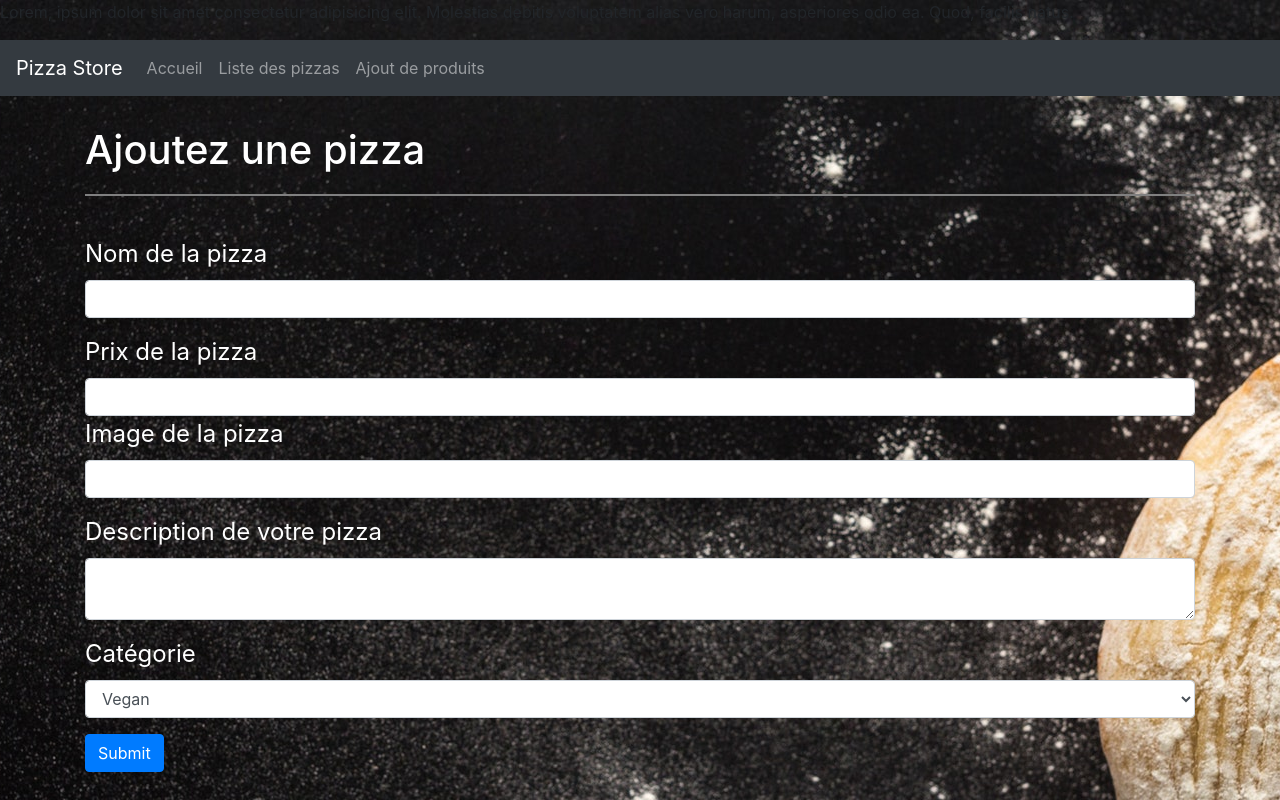
After one commit to HauwDominique/php2, a PHP site: page /pizza_add.php in a window 1280 px wide. The commit adds this page. Run offline with PHP 8.4, Linux system fonts and the light colour scheme.

Commit message:
create pizza_add.php file

```diff
--- a/13-pizzastore/assets/css/style.css
+++ b/13-pizzastore/assets/css/style.css
@@ -59,3 +59,17 @@
 .card-price-cents{
     font-size: 12px;
 }
+
+.descript-pizza{
+    padding : 10px;
+}
+
+.label_title{
+    color : white;
+    font-size:1.5rem;
+}
+
+.invalid-feedback{
+    font-size: 1.2rem;
+    color:#dc3545;
+}
--- a/13-pizzastore/config/config.php
+++ b/13-pizzastore/config/config.php
@@ -10,4 +10,10 @@ $siteName = 'Pizza Store';
 // page courante et titre de la balise title
 // $currentPageTitle = null;
 // si REQUEST_URI vaut /home/toto/fichier.php, $page renverra fichier
-$currentPageUrl = basename($_SERVER['REQUEST_URI'], '.php');
+$currentPageUrl = basename($_SERVER['SCRIPT_FILENAME'], '.php');
+
+$lorem ='Lorem20'
+
+?>
+
+<p>Lorem, ipsum dolor sit amet consectetur adipisicing elit. Molestias debitis voluptatem alias vero harum, asperiores odio ea. Quod, facilis natus.</p>
--- a/13-pizzastore/partials/header.php
+++ b/13-pizzastore/partials/header.php
@@ -53,6 +53,11 @@
           <!--"<"?= correspond à "<"?php echo"-->
             <a class="nav-link" href="pizza_list.php">Liste des pizzas</a>
           </li>
+          <li class="nav-item <?= ($currentPageUrl === 'pizza_produit') ? 'active' : ''; ?>">
+          <!--"<"?= correspond à "<"?php echo"-->
+            <a class="nav-link" href="pizza_add.php">Ajout de produits</a>
+          </li>
+
         </ul>
        </div>
     </nav>
--- /dev/null
+++ b/13-pizzastore/pizza_add.php
@@ -0,0 +1,110 @@
+<?php
+// Le fichier header.php est inclus dans la page
+require_once(__DIR__.'/partials/header.php');?>
+
+<?php
+		// On déclare les variables pour éviter les erreurs
+		$pizza_name = null;
+        $pizza_price = null;
+        $pizza_image = null;
+        $pizza_description = null;
+
+		$message = null;
+		if (!empty($_POST)) { // Récupére les informations saisies dans le formulaire
+		    $pizza_name = $_POST['pizza_name']; //ok
+            $pizza_price = $_POST['pizza_price']; //ok
+            $pizza_image = $_POST['pizza_image'];
+		    $pizza_description = $_POST['pizza_description'];
+
+		    // $message = $_POST['message'];
+
+			$errors = [];
+
+		    if (empty($pizza_name)) {
+		    	$errors['pizza_name'] = 'Le nom ne doit pas être vide. <br />';
+		        //echo 'Le sujet ne doit pas être vide. <br />';
+            }
+
+            if (empty($pizza_price)) {
+		    	$errors['pizza_price'] = 'Le prix ne doit pas être vide. <br />';
+		        //echo 'Le sujet ne doit pas être vide. <br />';
+            }
+
+            if (empty($pizza_image)) {
+		    	$errors['pizza_image'] = 'Le champ des image ne doit pas être vide. <br />';
+		        //echo 'Le sujet ne doit pas être vide. <br />';
+            }
+
+            if (empty($pizza_description)) {
+		    	$errors['pizza_description'] = 'Le champ description ne doit pas être vide. <br />';
+		        //echo 'Le sujet ne doit pas être vide. <br />';
+            }
+
+		    if (empty($errors)) {
+			    echo 'Envoi de l\'ajout de la pizza';
+			}
+		}
+	?>
+
+
+<main class="container">
+    <h1 class="page-title">Ajoutez une pizza</h1>
+
+    <form method="POST">
+        <div class="form-group">
+            <label for="pizza_name" class='label_title'>Nom de la pizza</label>
+            <input class="form-control <?= (isset($errors['pizza_name'])) ? 'is-invalid' : ''; ?>" type="text" name="pizza_name"
+                id="pizza_name" value="<?= $pizza_name; ?>" />
+                <div class="invalid-feedback">
+		        	<?php echo (isset($errors['pizza_name'])) ? $errors['pizza_name']: ''; ?>
+		        </div>
+        </div>
+
+        <label for="pizza_price" class='label_title'>Prix de la pizza</label>
+        <input class="form-control <?= (isset($errors['pizza_price'])) ? 'is-invalid' : ''; ?>" type="text" name="pizza_price"
+            id="pizza_price" value="<?= $pizza_price; ?>" />
+            <div class="invalid-feedback">
+		        	<?php echo (isset($errors['pizza_price'])) ? $errors['pizza_price']: ''; ?>
+		        </div>
+
+        <div class="form-group">
+            <label for="pizza_image" class='label_title'>Image de la pizza</label>
+             <input class="form-control <?= (isset($errors['pizza_image'])) ? 'is-invalid' : ''; ?>" type="text" name="pizza_image"
+            id="pizza_image" value="<?= $pizza_image; ?>" />
+
+            <div class="invalid-feedback">
+		        <?php echo (isset($errors['pizza_image'])) ? $errors['pizza_image']: ''; ?>
+		    </div>
+        </div>
+
+        <div class="form-group">
+            <label for="description_pizza" class='label_title'>Description de votre pizza</label>
+            <!-- <textarea class="form-control" id="description_pizza" rows="4"></textarea> -->
+
+            <textarea class="form-control <?= (isset($errors['pizza_description'])) ? 'is-invalid' : ''; ?>"
+            name="pizza_description" id="pizza_description"><?php echo $message; ?></textarea>
+		        <div class="invalid-feedback">
+		        	<?php echo (isset($errors['pizza_description'])) ? $errors['pizza_description']: ''; ?>
+		        </div>
+
+        </div>
+        <div class="form-group">
+            <label for="categorie" class='label_title'>Catégorie</label>
+            <select class="form-control">
+                <option>Vegan</option>
+                <option>bio</option>
+                <option>gourmande</option>
+            </select>
+        </div>
+
+        <button type="submit" class="btn btn-primary">Submit</button>
+
+    </form>
+
+
+</main>
+
+<?php
+// Le fichier footerer.php est inclus dans la page
+require_once(__DIR__.'/partials/footer.php');
+?>
```
Also changed, not shown: 12-pdo/pizza.php (+6 -1 lines), 13-pizzastore/pizza_single.php (+48 -5 lines), 13-pizzastore/readme.md.
